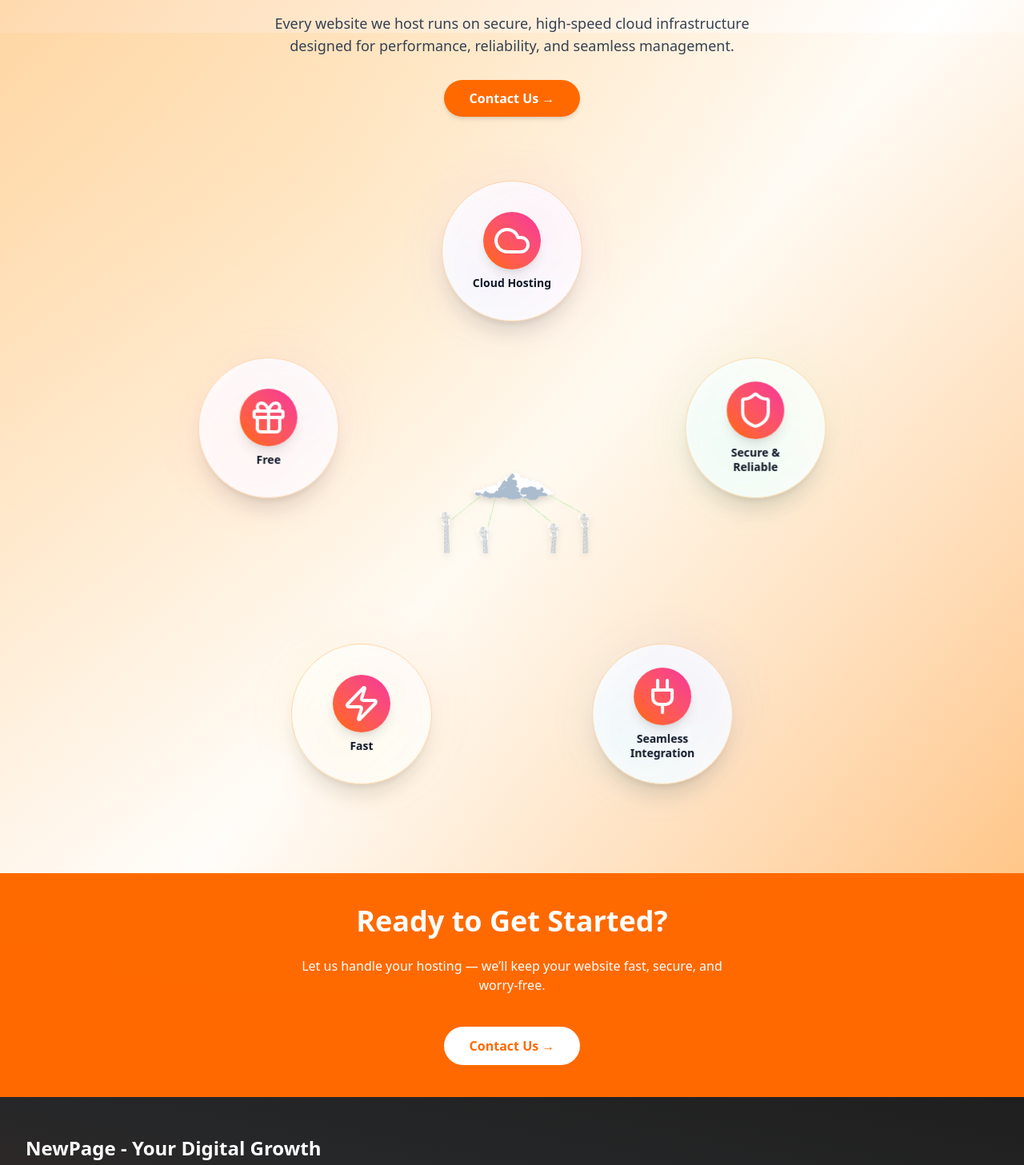
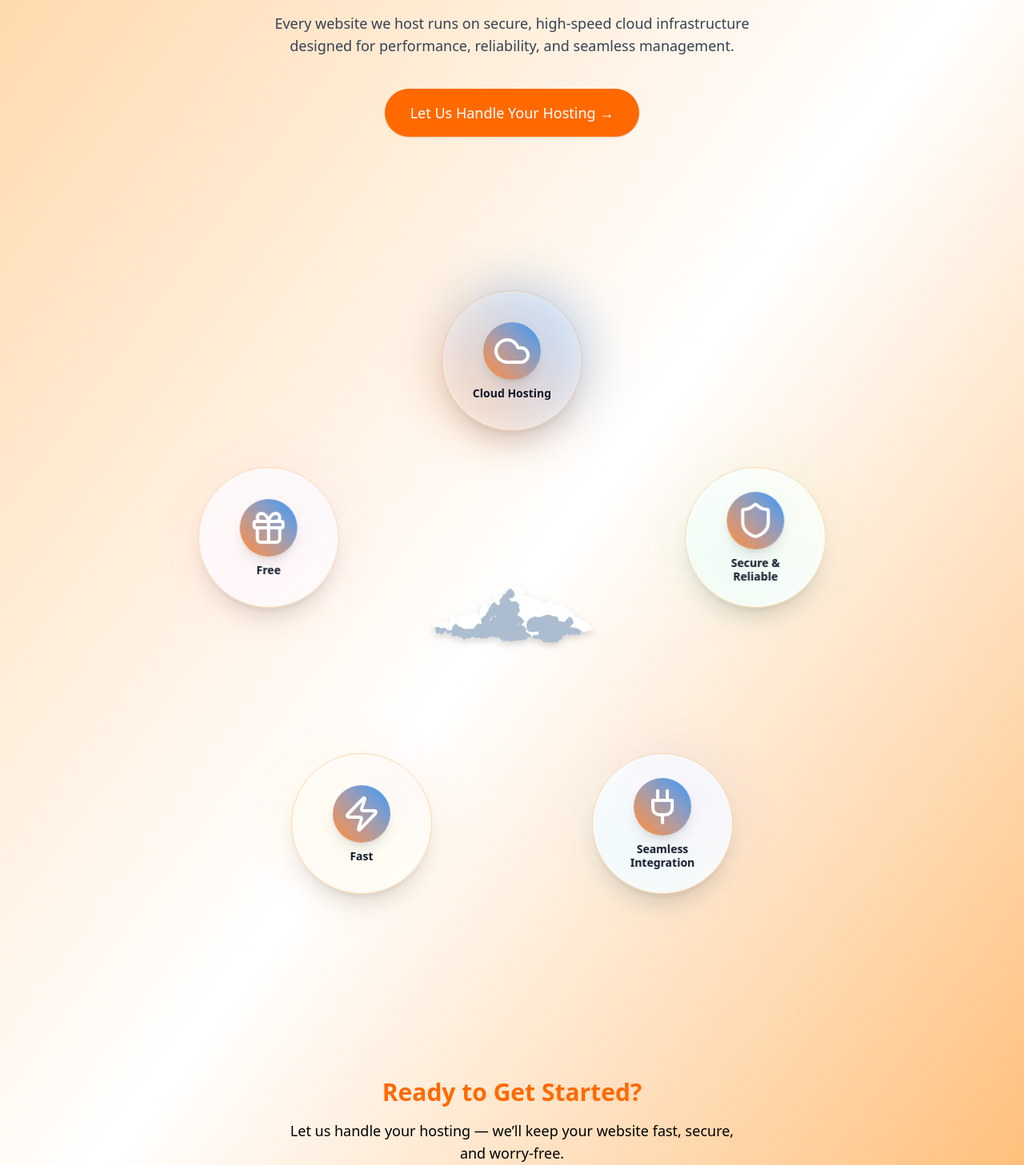
Before and after one commit to 90090/Newpage, a React (Vite) app in the folder newpage/: page /hosting in a window 1280 px wide. Shown: the part 173-1630 px from the top of the page at 80% size. Built offline with nearby package versions, Linux system fonts and the light colour scheme.

Commit message:
last changes

```diff
--- a/newpage/src/components/FeaturesSection.jsx
+++ b/newpage/src/components/FeaturesSection.jsx
@@ -22,8 +22,8 @@ export default function FeaturesSection({ featureData }) {
               <div className="p-3 bg-gradient-to-tr from-orange-400 to-[#0096ff] rounded-full mb-4 shadow-md">
                 <Cloud className="w-8 h-8 text-white" />
               </div>
-              <h3 className="font-bold text-2xl mb-2 text-black">{feature.title}</h3>
-              <p className="text-black">{feature.text}</p>
+              <h3 className="font-bold text-2xl mb-2 text-white">{feature.title}</h3>
+              <p className="text-white">{feature.text}</p>
             </motion.div>
 
             {/* Image */}
--- a/newpage/src/components/OurProcessSection.jsx
+++ b/newpage/src/components/OurProcessSection.jsx
@@ -46,7 +46,7 @@ export default function OurProcessSection() {
   const [activeStep, setActiveStep] = useState(null);
 
   const Arrow = () => (
-    <div className="hidden lg:flex items-center justify-center mx-6">
+    <div className="hidden lg:flex items-center justify-center mx-4">
       <MdOutlineKeyboardDoubleArrowRight className="text-orange-500 w-12 h-12" />
     </div>
   );
@@ -91,7 +91,7 @@ export default function OurProcessSection() {
                   />
                   <HiOutlineInformationCircle className="absolute bottom-0 right-0 text-white/90 w-6 h-6" />
                 </motion.button>
-                <p className="mt-4 font-semibold text-white text-md">
+                <p className="mt-4 w-37 font-semibold text-white text-xl">
                   {step.label}
                 </p>
               </div>
--- a/newpage/src/pages/Hosting.jsx
+++ b/newpage/src/pages/Hosting.jsx
@@ -13,12 +13,12 @@ export default function Hosting() {
       desc: "Modern, scalable cloud infrastructure optimized for speed and uptime. Powered by next-gen data centers and managed entirely for us.",
       visual: (
         <motion.div
-          className="absolute inset-0 bg-gradient-to-r from-blue-400 via-purple-500 to-pink-500 rounded-full blur-3xl opacity-40"
+          className="absolute inset-0 bg-gradient-to-tr from-orange-400 to-[#0096ff] rounded-full blur-3xl opacity-40"
           animate={{ scale: [1, 1.3, 1] }}
           transition={{ duration: 6, repeat: Infinity }}
         />
       ),
-      bg: "from-blue-500/20 via-purple-500/10 to-pink-500/20",
+      bg: "from-orange-400 to-[#0096ff]",
     },
     {
       title: "Secure & Reliable",
@@ -77,7 +77,7 @@ export default function Hosting() {
   return (
     <main className="relative bg-gradient-to-br from-orange-200 via-white to-orange-300 overflow-hidden">
       <motion.div
-        className="absolute inset-0 bg-[radial-gradient(circle_at_30%_10%,rgba(255,165,0,0.1),transparent_70%)]"
+        className="relative inset-0 bg-[radial-gradient(circle_at_30%_10%,rgba(255,165,0,0.1),transparent_70%)]"
         style={{ y }}
       />
 
@@ -101,22 +101,28 @@ export default function Hosting() {
           Every website we host runs on secure, high-speed cloud infrastructure designed for performance, reliability, and seamless management.
         </motion.p>
 
-        <motion.a
-          href="/contact"
-          className="px-8 py-3 bg-orange-500 text-white font-semibold rounded-full hover:bg-orange-600 transition shadow-md"
-          whileHover={{ scale: 1.05 }}
+        {/* CTA */}
+        <motion.div
+          initial={{ opacity: 0, y: 20 }}
+          animate={{ opacity: 1, y: 0 }}
+          transition={{ duration: 0.7 }}
         >
-          Contact Us →
-        </motion.a>
+          <a
+            href="/contact"
+            className="inline-block mb-20 px-8 py-4 text-white bg-orange-500 rounded-full shadow hover:bg-orange-600 transition text-lg"
+          >
+            Let Us Handle Your Hosting →
+          </a>
+        </motion.div>
       </section>
 
 
         {/* CLOUD DISPLAY */}
-        <section className="relative flex flex-col items-center justify-center py-10 md:py-100 overflow-hidden">
+        <section className="relative flex flex-col items-center justify-center py-10 md:py-110 overflow-hidden">
           {/* Center Icon */}
           <motion.div className="relative z-20 mb-10 md:mb-0">
             <motion.img
-              src="/Images/Home/NP_CloudGraphic2.png"
+              src="/Images/Hosting/NP_JustCloudGraphic.png"
               alt="Hosting Center"
               className="w-52 object-contain drop-shadow-lg"
               initial={{ scale: 0, opacity: 0 }}
@@ -165,7 +171,7 @@ export default function Hosting() {
                         />
 
                         {/* Icon bubble */}
-                        <div className="p-3 bg-gradient-to-tr from-orange-500 to-pink-500 rounded-full mb-2 shadow-lg">
+                        <div className="p-3 bg-gradient-to-tr from-orange-400 to-[#0096ff] rounded-full mb-2 shadow-lg">
                           {f.icon}
                         </div>
 
@@ -210,7 +216,7 @@ export default function Hosting() {
                 />
 
                 {/* Icon */}
-                <div className="p-3 bg-gradient-to-tr from-orange-500 to-pink-500 rounded-full shadow-lg mb-3">
+                <div className="p-3 bg-gradient-to-tr from-orange-400 to-[#0096ff] rounded-full shadow-lg mb-3">
                   {f.icon}
                 </div>
 
@@ -221,22 +227,25 @@ export default function Hosting() {
             ))}
           </div>
         </section>
-      {/* FINAL CTA */}
+      {/* CTA SECTION */}
       <motion.section
-        className="bg-orange-500 text-white text-center py-10"
-        initial={{ opacity: 0 }}
-        whileInView={{ opacity: 1 }}
+        className="mt-24 mb-24 text-center"
+        initial={{ opacity: 0, y: 40 }}
+        whileInView={{ opacity: 1, y: 0 }}
         transition={{ duration: 0.6 }}
+        viewport={{ once: true }}
       >
-        <h2 className="text-4xl font-bold mb-6">Ready to Get Started?</h2>
-        <p className="max-w-xl mx-auto mb-10">
+        <h2 className="text-3xl font-bold mb-4 text-orange-500">
+          Ready to Get Started?
+        </h2>
+        <p className="mb-6 text-lg max-w-xl mx-auto">
           Let us handle your hosting — we’ll keep your website fast, secure, and worry-free.
         </p>
         <a
           href="/contact"
-          className="inline-block px-8 py-3 bg-white text-orange-500 rounded-full font-semibold hover:bg-orange-100 transition"
+          className="inline-block px-8 py-4 rounded-full bg-orange-500 text-white font-semibold hover:bg-orange-600 transition duration-300 shadow-md hover:shadow-lg"
         >
-          Contact Us →
+          Let's Work Together →
         </a>
       </motion.section>
     </main>
--- a/newpage/src/pages/Seo.jsx
+++ b/newpage/src/pages/Seo.jsx
@@ -62,6 +62,19 @@ export default function SEO() {
         >
           Grow your traffic and rank higher with strategies built for long-term success.
         </motion.p>
+        {/* CTA */}
+        <motion.div
+          initial={{ opacity: 0, y: 20 }}
+          animate={{ opacity: 1, y: 0 }}
+          transition={{ duration: 0.7 }}
+        >
+          <a
+            href="/contact"
+            className="inline-block mb-20 mt-8 px-8 py-4 text-white bg-orange-500 rounded-full shadow hover:bg-orange-600 transition text-lg"
+          >
+            Let's Optimize Your SEO Today →
+          </a>
+        </motion.div>
       </section>
 
       {/* Features Section */}
@@ -140,21 +153,27 @@ export default function SEO() {
         </motion.div>
       </section>
 
-      {/* CTA */}
-      <section className="text-center py-24 bg-orange-500 text-white">
-        <h2 className="text-3xl md:text-4xl font-bold mb-6">
+      {/* CTA SECTION */}
+      <motion.section
+        className="mt-24 mb-24 text-center"
+        initial={{ opacity: 0, y: 40 }}
+        whileInView={{ opacity: 1, y: 0 }}
+        transition={{ duration: 0.6 }}
+        viewport={{ once: true }}
+      >
+        <h2 className="text-3xl font-bold mb-4 text-orange-500">
           Ready to Dominate Search?
         </h2>
-        <p className="text-lg max-w-xl mx-auto mb-8">
+        <p className="mb-6 text-lg max-w-xl mx-auto">
           Let us drive the right traffic to your site. Get in touch and let’s make SEO work for you.
         </p>
         <a
           href="/contact"
-          className="inline-block px-8 py-4 bg-white text-orange-500 font-semibold rounded-full shadow hover:bg-orange-100 transition-transform duration-300 hover:scale-105"
+          className="inline-block px-8 py-4 rounded-full bg-orange-500 text-white font-semibold hover:bg-orange-600 transition duration-300 shadow-md hover:shadow-lg"
         >
-          Let’s Talk SEO →
+          Let's Work Together →
         </a>
-      </section>
+      </motion.section>
     </main>
   );
 }
--- a/newpage/src/pages/Web-development.jsx
+++ b/newpage/src/pages/Web-development.jsx
@@ -7,31 +7,31 @@ export default function WebDevelopment() {
       title: "Responsive Design",
       desc: "We build websites that look perfect on any device, from desktops to smartphones. Unlike our competitors, we test across multiple screen sizes to ensure flawless layouts and smooth animations everywhere.",
       icon: <Monitor className="w-12 h-12 text-white" />,
-      bg: "from-orange-500 to-orange-400",
+      bg: "from-orange-500 to-[#0096ff]",
     },
     {
       title: "eCommerce Solutions",
       desc: "Our eCommerce setups are fast, secure, and intuitive. We integrate payment solutions, product catalogs, and optimized checkouts, offering more flexibility than generic website builders.",
       icon: <ShoppingCart className="w-12 h-12 text-white" />,
-      bg: "from-yellow-400 to-orange-400",
+      bg: "from-orange-500 to-[#0096ff]",
     },
     {
       title: "24/7 Maintenance",
       desc: "We proactively monitor and maintain your website around the clock. Unlike other agencies, we handle updates, security patches, and backups automatically, so your site is always running at peak performance.",
       icon: <ToolCase className="w-12 h-12 text-white" />,
-      bg: "from-red-400 to-orange-500",
+      bg: "from-orange-500 to-[#0096ff]",
     },
     {
       title: "Front End Development",
       desc: "Our front-end code is clean, performant, and modern. We prioritize user experience, animations, and accessibility — setting us apart from teams that rely on template-based designs.",
       icon: <Code className="w-12 h-12 text-white" />,
-      bg: "from-purple-500 to-pink-500",
+      bg: "from-orange-500 to-[#0096ff]",
     },
     {
       title: "Back End Development",
       desc: "We build robust back-end systems that handle data securely and efficiently. Our architecture scales with your business, offering more control and custom features than plug-and-play solutions.",
       icon: <Server className="w-12 h-12 text-white" />,
-      bg: "from-cyan-400 to-blue-500",
+      bg: "from-orange-500 to-[#0096ff]",
     },
   ];
 
@@ -55,20 +55,26 @@ export default function WebDevelopment() {
         >
           We create custom websites with modern, scalable solutions that stand out visually and perform flawlessly.
         </motion.p>
-        <motion.a
-          href="/contact"
-          className="px-8 py-3 bg-orange-500 text-white font-semibold rounded-full shadow hover:bg-orange-600 transition"
-          whileHover={{ scale: 1.05 }}
+        {/* CTA */}
+        <motion.div
+          initial={{ opacity: 0, y: 20 }}
+          animate={{ opacity: 1, y: 0 }}
+          transition={{ duration: 0.7 }}
         >
-          Start Your Project →
-        </motion.a>
+          <a
+            href="/contact"
+            className="inline-block mb-20 mt-8 px-8 py-4 text-white bg-orange-500 rounded-full shadow hover:bg-orange-600 transition text-lg"
+          >
+            Start Your Project →
+          </a>
+        </motion.div>
       </section>
 
       {/* Curved Background + Feature Section */}
       <section className="relative z-10 py-10 px-6 md:px-12">
         {/* Curved background shape */}
         <motion.div
-          className="absolute top-0 left-1/2 transform -translate-x-1/2 w-[1200px] h-[600px] bg-gradient-to-tr from-orange-200 to-orange-300 rounded-t-full opacity-40 -z-10"
+          className="absolute top-0 left-1/2 transform -translate-x-1/2 w-[1100px] h-[1100px] bg-gradient-to-tr from-orange-200 to-orange-300 rounded-full opacity-40 -z-20 pointer-events-none"
           animate={{ rotate: [0, 2, 0] }}
           transition={{ duration: 15, repeat: Infinity, ease: "easeInOut" }}
         />
@@ -130,19 +136,27 @@ export default function WebDevelopment() {
         ))}
       </motion.div>
 
-      {/* CTA Section */}
-      <section className="text-center py-24 bg-orange-500 text-white">
-        <h2 className="text-4xl font-bold mb-6">Let’s Build Your Website</h2>
-        <p className="max-w-xl mx-auto mb-8">
+      {/* CTA SECTION */}
+      <motion.section
+        className="mt-24 mb-24 text-center "
+        initial={{ opacity: 0, y: 40 }}
+        whileInView={{ opacity: 1, y: 0 }}
+        transition={{ duration: 0.6 }}
+        viewport={{ once: true }}
+      >
+        <h2 className="text-3xl font-bold mb-4 text-orange-500">
+          Let’s Build Your Website
+        </h2>
+        <p className="mb-6 text-lg max-w-xl mx-auto">
           Custom websites with a personal touch. Fast, reliable, and visually striking.
         </p>
         <a
           href="/contact"
-          className="inline-block px-8 py-4 bg-white text-orange-500 font-semibold rounded-full shadow hover:bg-orange-100 transition hover:scale-105"
+          className="inline-block px-8 py-4 rounded-full bg-orange-500 text-white font-semibold hover:bg-orange-600 transition duration-300 shadow-md hover:shadow-lg"
         >
-          Get Started →
+          Let's Work Together →
         </a>
-      </section>
+      </motion.section>
     </main>
   );
 }
```
Also changed, not shown: newpage/src/pages/Branding.jsx (+22 -2 lines), newpage/src/pages/DigitalDesign.jsx (+35 -7 lines), newpage/src/pages/Home.jsx (+3 -8 lines), newpage/src/pages/Work.jsx (+6 -3 lines), newpage/public/Images/Home/NP_ComputerandPhonewWebsite.png (added), newpage/public/Images/Hosting/NP_JustCloudGraphic.png (added).
